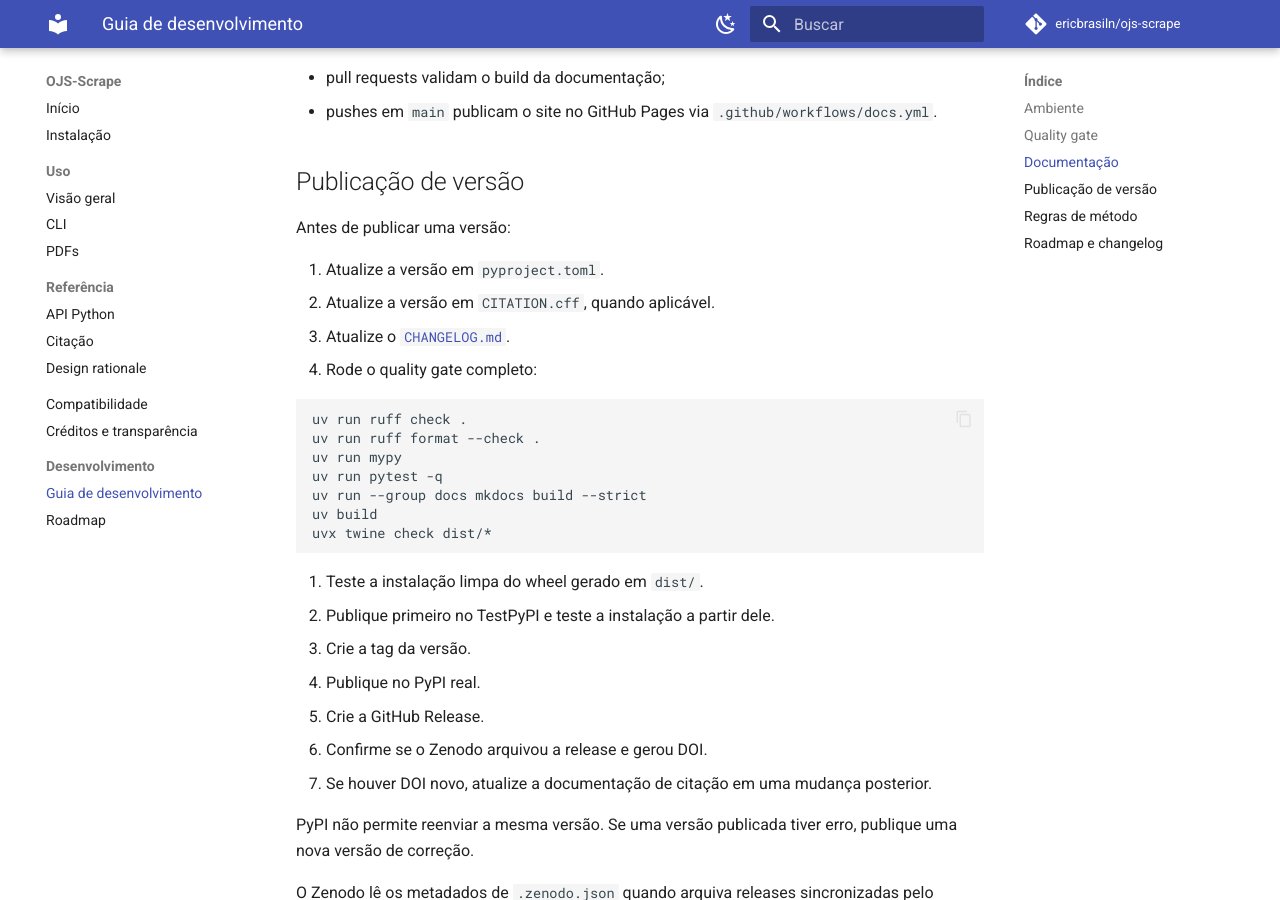
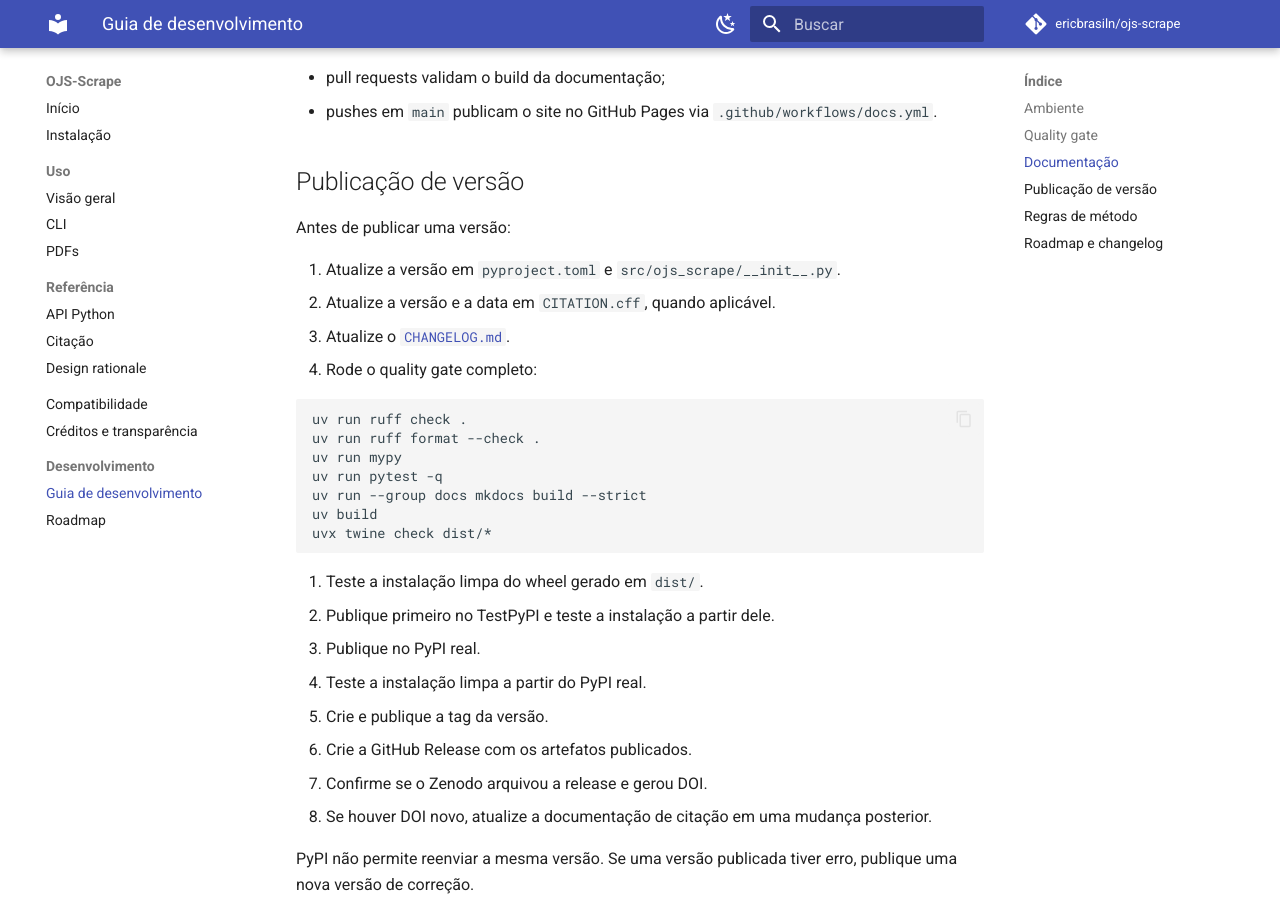
Before and after one commit to ericbrasiln/ojs-scrape, an MkDocs documentation site: the page built from docs/development.md, in a window 1280 px wide and 900 px high, scrolled down 918 px. Built offline with MkDocs 1.6.1 and Material for MkDocs 9.7.7, drawn with Linux system fonts in a browser that asks for light colours; comment, search, counter and statistics services are not loaded.

Commit message:
chore: prepare 0.1.1 release

```diff
--- a/docs/development.md
+++ b/docs/development.md
@@ -49,8 +49,8 @@ Publicação:
 
 Antes de publicar uma versão:
 
-1. Atualize a versão em `pyproject.toml`.
-2. Atualize a versão em `CITATION.cff`, quando aplicável.
+1. Atualize a versão em `pyproject.toml` e `src/ojs_scrape/__init__.py`.
+2. Atualize a versão e a data em `CITATION.cff`, quando aplicável.
 3. Atualize o [`CHANGELOG.md`](https://github.com/ericbrasiln/ojs-scrape/blob/main/CHANGELOG.md).
 4. Rode o quality gate completo:
 
@@ -66,11 +66,12 @@ Antes de publicar uma versão:
 
 5. Teste a instalação limpa do wheel gerado em `dist/`.
 6. Publique primeiro no TestPyPI e teste a instalação a partir dele.
-7. Crie a tag da versão.
-8. Publique no PyPI real.
-9. Crie a GitHub Release.
-10. Confirme se o Zenodo arquivou a release e gerou DOI.
-11. Se houver DOI novo, atualize a documentação de citação em uma mudança posterior.
+7. Publique no PyPI real.
+8. Teste a instalação limpa a partir do PyPI real.
+9. Crie e publique a tag da versão.
+10. Crie a GitHub Release com os artefatos publicados.
+11. Confirme se o Zenodo arquivou a release e gerou DOI.
+12. Se houver DOI novo, atualize a documentação de citação em uma mudança posterior.
 
 PyPI não permite reenviar a mesma versão. Se uma versão publicada tiver erro, publique uma nova versão de correção.
 
--- a/pyproject.toml
+++ b/pyproject.toml
@@ -1,6 +1,6 @@
 [project]
 name = "ojs-scrape"
-version = "0.1.0"
+version = "0.1.1"
 description = "Ferramenta CLI para coleta de dados estruturados de periódicos OJS via OAI-PMH"
 readme = "README.md"
 license = "GPL-3.0-only"
--- a/src/ojs_scrape/__init__.py
+++ b/src/ojs_scrape/__init__.py
@@ -1,3 +1,3 @@
 """OJS-Scrape: coleta de dados estruturados de periódicos OJS via OAI-PMH."""
 
-__version__ = "0.1.0"
+__version__ = "0.1.1"
```
Also changed, not shown: CHANGELOG.md (+6 -1 lines), README.md (+1 -1 lines), docs/citation.md (+2 -2 lines), 2 other files.
